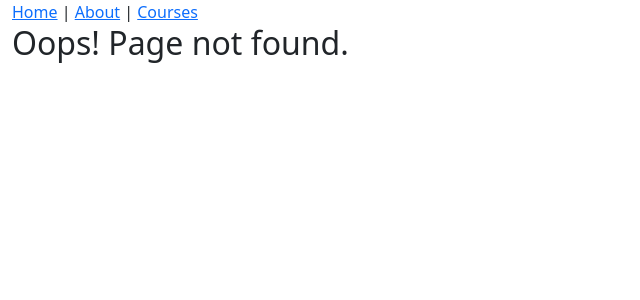
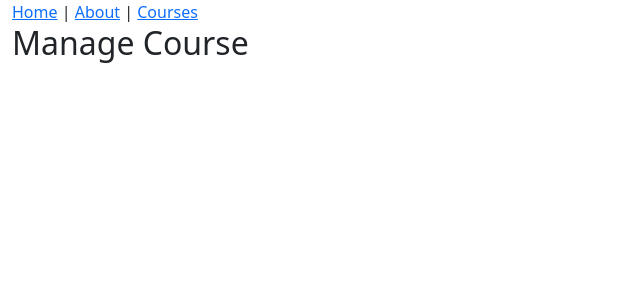
Before and after one commit to Biancardona/React-Redux-App, a React app: page /course/1 in a window 1280 px wide. Before the commit this address had no page. Shown: the top 300 px of the page, without its empty margins (0-640 px from the left). Built offline with nearby package versions, Linux system fonts and the light colour scheme; no server answers; what redux-immutable-state-invariant would draw is missing.

Commit message:
Convert Class Component to Functional Component with hooks (ManageCoursePage)

```diff
--- a/src/components/App.js
+++ b/src/components/App.js
@@ -5,6 +5,7 @@
 import Header from "./common/Header";
 import PageNotFound from "./PageNotFound";
 import CoursesPage from "./courses/CoursesPage";
+import ManageCoursePage from "./courses/ManageCoursePage";
 
 const App = () => (
   <div className="container-fluid">
@@ -13,6 +14,8 @@
       <Route exact path="/" component={HomePage} />
       <Route path="/courses" component={CoursesPage} />
       <Route path="/about" component={AboutPage} />
+      <Route path="/course/:slug" component={ManageCoursePage} />
+      <Route path="/course" component={ManageCoursePage} />
       <Route component={PageNotFound} />
     </Switch>
   </div>
--- a/src/components/courses/ManageCoursePage.js
+++ b/src/components/courses/ManageCoursePage.js
@@ -1,22 +1,11 @@
-import React from "react";
+import React, { useEffect } from "react";
 import { connect } from "react-redux";
 import * as courseActions from "../../redux/actions/courseActions";
 import * as authorActions from "../../redux/actions/authorActions";
 import PropTypes from "prop-types";
 
-// const ManageCoursePage = () => (
-//   <div>
-//     <h2>Courses</h2>
-//     <p>React, Redux and React Router for ultra-responsive web apps.</p>
-//   </div>
-// );
-
-// export default ManageCoursePage;
-
-class ManageCoursePage extends React.Component {
-  componentDidMount() {
-    const { courses, authors, loadAuthors, loadCourses } = this.props;
-
+function ManageCoursePage({ courses, authors, loadAuthors, loadCourses }) {
+  useEffect(() => {
     if (courses.length === 0) {
       loadCourses().catch((error) => {
         alert("Loading courses fail" + error);
@@ -27,21 +16,20 @@
         alert("Loading authors fail" + error);
       });
     }
-  }
-  render() {
+  }, []);
+
   return (
     <>
       <h2>Manage Course</h2>
     </>
   );
 }
-}
 
 //This is to clarified that we expect dispatch to be passed into de ManageCoursePage component and it will be passed in because connect automatically passes dispatch in if we omit that second argunment
 ManageCoursePage.propTypes = {
   authors: PropTypes.array.isRequired,
   courses: PropTypes.array.isRequired,
-  loadAuthors: PropTypes.func.isRequired,
+  loadAuthors: PropTypes.func.isRequired, //Only the actions we declared in mapDispatchToProps are passed in
   loadCourses: PropTypes.func.isRequired,
 };
 
@@ -54,13 +42,11 @@
     authors: state.authors,
   };
 }
-
-//Changing mapDispatchtoProps to a single object
 const mapDispatchToProps = {
+  //list of courses available on this.props.courses
   loadCourses: courseActions.loadCourses,
   loadAuthors: authorActions.loadAuthors,
-    },
-
+};
 
 export default connect(mapStateToProps, mapDispatchToProps)(ManageCoursePage); //Connect function connects our components to REdux, takes 2 parameters. Then we take the result of this and call ManageCoursePage
 //When we omit mapDispatchProps, our component gets a dispatch prop injected automatically.
```
Lines whose indentation alone changed are shown as unchanged.
